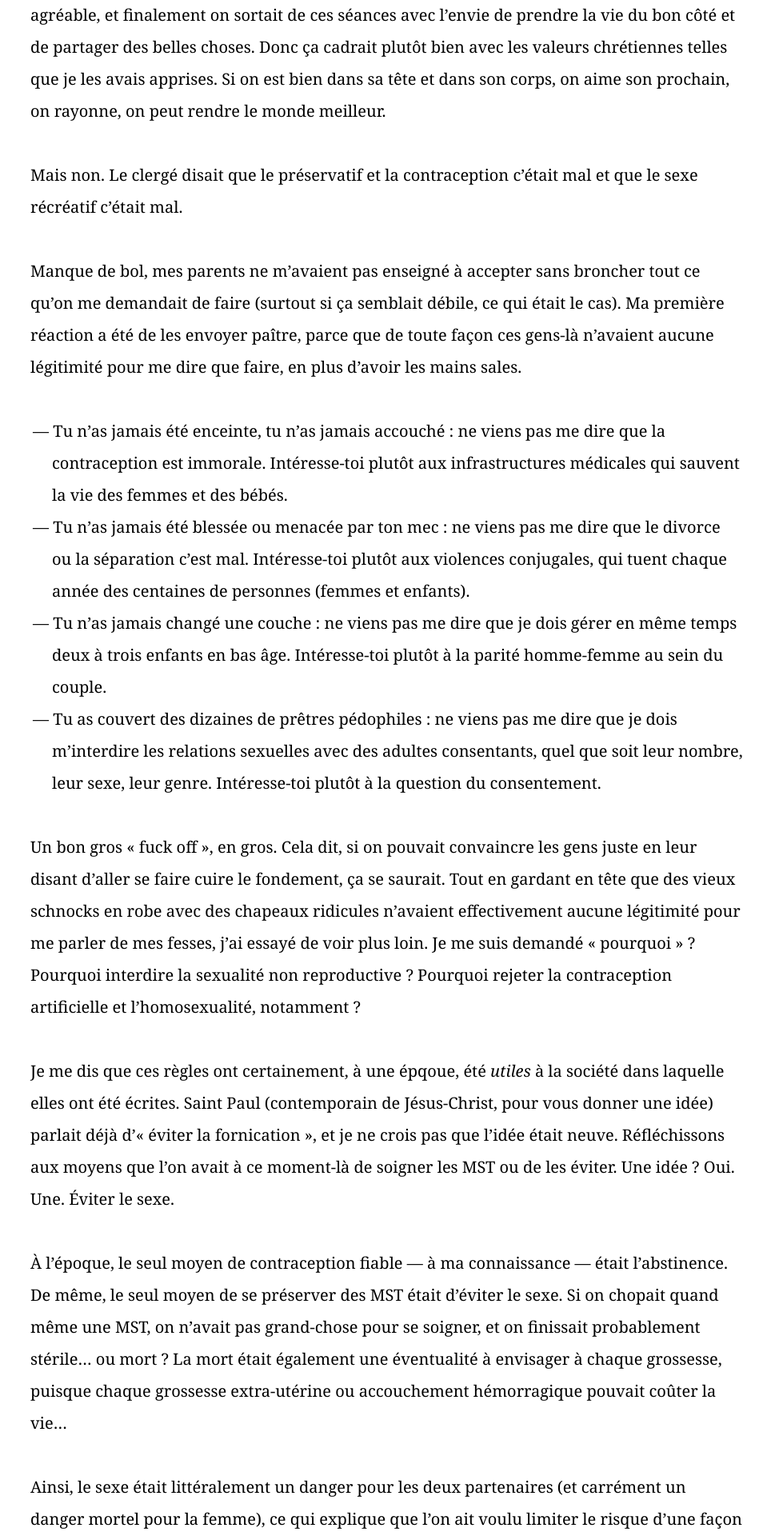
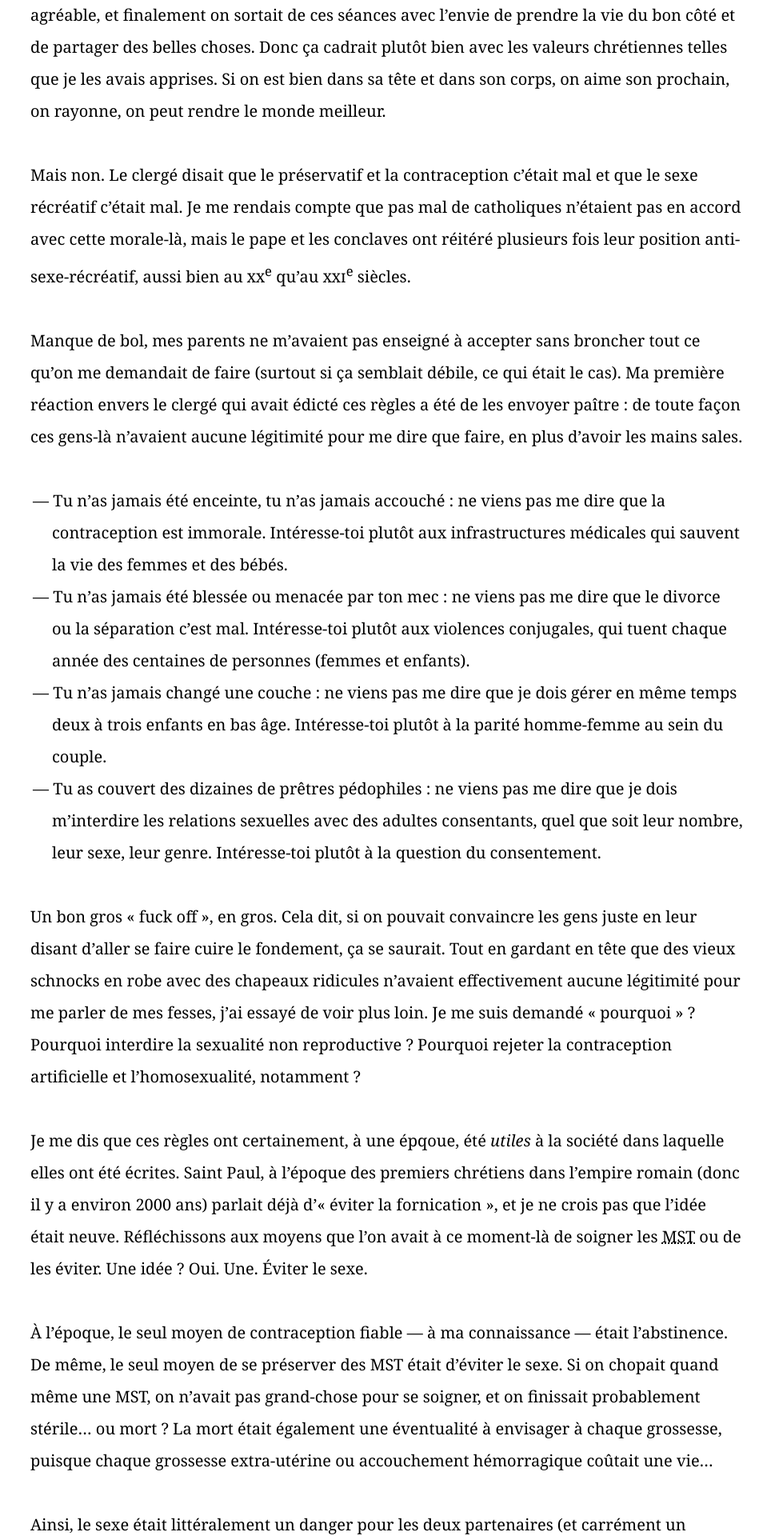
Before and after one commit to tut-tuuut/tut-tuuut.github.io, a Jekyll site: the page built from _posts/2017-05-06-ya-plus-de-morale.md, in a window 1280 px wide. Shown: the part 1441-3361 px from the top of the page at 80% size, without its empty margins (326-1280 px from the left). Built offline with Jekyll 4.4.1, drawn with Linux system fonts in a browser that asks for light colours; some of the changed text lies outside the part shown.

Commit message:
Encore encore quelques retouches

```diff
--- a/_posts/2017-05-06-ya-plus-de-morale.md
+++ b/_posts/2017-05-06-ya-plus-de-morale.md
@@ -16,9 +16,9 @@ Vous allez rire, mais le concept de famille riche ultra-catho, je ne le connaiss
 
 Je ne voyais absolument aucune raison valable pour que la religion me dise quoi faire de mon corps. En effet, quand je faisais des trucs sexuels avec mon corps et éventuellement celui d'une autre personne constentante, je n'avais pas l'impression de faire quelque chose de mal : je ne tuais personne, je ne faisais mal à personne (sauf fausse manip, certes), c'était agréable, et finalement on sortait de ces séances avec l'envie de prendre la vie du bon côté et de partager des belles choses. Donc ça cadrait plutôt bien avec les valeurs chrétiennes telles que je les avais apprises. Si on est bien dans sa tête et dans son corps, on aime son prochain, on rayonne, on peut rendre le monde meilleur.
 
-Mais non. Le clergé disait que le préservatif et la contraception c'était mal et que le sexe récréatif c'était mal.
+Mais non. Le clergé disait que le préservatif et la contraception c'était mal et que le sexe récréatif c'était mal. Je me rendais compte que pas mal de catholiques n'étaient pas en accord avec cette morale-là, mais le pape et les conclaves ont réitéré plusieurs fois leur position anti-sexe-récréatif, aussi bien au <span class="sc">xx</span><sup>e</sup> qu'au <span class="sc">xxi</span><sup>e</sup> siècles.
 
-Manque de bol, mes parents ne m'avaient pas enseigné à accepter sans broncher tout ce qu'on me demandait de faire (surtout si ça semblait débile, ce qui était le cas). Ma première réaction a été de les envoyer paître, parce que de toute façon ces gens-là n'avaient aucune légitimité pour me dire que faire, en plus d'avoir les mains sales.
+Manque de bol, mes parents ne m'avaient pas enseigné à accepter sans broncher tout ce qu'on me demandait de faire (surtout si ça semblait débile, ce qui était le cas). Ma première réaction envers le clergé qui avait édicté ces règles a été de les envoyer paître : de toute façon ces gens-là n'avaient aucune légitimité pour me dire que faire, en plus d'avoir les mains sales.
 
 - Tu n'as jamais été enceinte, tu n'as jamais accouché : ne viens pas me dire que la contraception est immorale. Intéresse-toi plutôt aux infrastructures médicales qui sauvent la vie des femmes et des bébés.
 - Tu n'as jamais été blessée ou menacée par ton mec : ne viens pas me dire que le divorce ou la séparation c'est mal. Intéresse-toi plutôt aux violences conjugales, qui tuent chaque année des centaines de personnes (femmes et enfants).
@@ -27,9 +27,9 @@ Manque de bol, mes parents ne m'avaient pas enseigné à accepter sans broncher
 
 Un bon gros « fuck off », en gros. Cela dit, si on pouvait convaincre les gens juste en leur disant d'aller se faire cuire le fondement, ça se saurait. Tout en gardant en tête que des vieux schnocks en robe avec des chapeaux ridicules n'avaient effectivement aucune légitimité pour me parler de mes fesses, j'ai essayé de voir plus loin. Je me suis demandé « pourquoi » ? Pourquoi interdire la sexualité non reproductive ? Pourquoi rejeter la contraception artificielle et l'homosexualité, notamment ?
 
-Je me dis que ces règles ont certainement, à une épqoue, été _utiles_ à la société dans laquelle elles ont été écrites. Saint Paul (contemporain de Jésus-Christ, pour vous donner une idée) parlait déjà d'« éviter la fornication », et je ne crois pas que l'idée était neuve. Réfléchissons aux moyens que l'on avait à ce moment-là de soigner les MST ou de les éviter. Une idée ? Oui. Une. Éviter le sexe.
+Je me dis que ces règles ont certainement, à une épqoue, été _utiles_ à la société dans laquelle elles ont été écrites. Saint Paul, à l'époque des premiers chrétiens dans l'empire romain (donc il y a environ 2000 ans) parlait déjà d'« éviter la fornication », et je ne crois pas que l'idée était neuve. Réfléchissons aux moyens que l'on avait à ce moment-là de soigner les <acronym title="Maladies sexuellement transmissibles">MST</acronym> ou de les éviter. Une idée ? Oui. Une. Éviter le sexe.
 
-À l'époque, le seul moyen de contraception fiable — à ma connaissance — était l'abstinence. De même, le seul moyen de se préserver des MST était d'éviter le sexe. Si on chopait quand même une MST, on n'avait pas grand-chose pour se soigner, et on finissait probablement stérile… ou mort ? La mort était également une éventualité à envisager à chaque grossesse, puisque chaque grossesse extra-utérine ou accouchement hémorragique pouvait coûter la vie…
+À l'époque, le seul moyen de contraception fiable — à ma connaissance — était l'abstinence. De même, le seul moyen de se préserver des MST était d'éviter le sexe. Si on chopait quand même une MST, on n'avait pas grand-chose pour se soigner, et on finissait probablement stérile… ou mort ? La mort était également une éventualité à envisager à chaque grossesse, puisque chaque grossesse extra-utérine ou accouchement hémorragique coûtait une vie…
 
 Ainsi, le sexe était littéralement un danger pour les deux partenaires (et carrément un danger mortel pour la femme), ce qui explique que l'on ait voulu limiter le risque d'une façon ou d'une autre… par exemple en disant que c'était mal, ou « le diable », parce que la politique du bâton marche toujours.
 
@@ -41,8 +41,8 @@ Il est ÉVIDENT que Dieu n'a RIEN à voir là-dedans. Cette règle a été écri
 
 Si l'on accepte de replacer ce genre de règles (pas seulement celles qui concernent le sexe) dans le contexte de l'époque où elles ont été écrites, on trouve facilement une utilité à celles-ci. Vous croyez vraiment que Dieu a interdit aux Juifs de manger du cochon ? C'était peut-être juste un problème d'intoxications alimentaires trop fréquentes dues à la viande de porc, et qu'on en a touché un mot au rabbin pour diminuer le problème. Vous croyez aussi que c'est le divin qui interdit de boire de l'alcool ? Peut-être juste que les soldats et les paysans étaient moins efficaces quand ils avaient la gueule de bois… Et cette règle qui interdit de porter en même temps du lin et du coton ? … Hmm… euh… peut-être un coup des lobbies textiles de l'antiquité ?
 
-Et donc vous croyez vraiment que c'est Dieu qui vous empêche de prendre la pilule ou de coucher avec une personne du même sexe que vous ? Non. C'est le reliquat d'une politique de santé publique de l'antiquité, qui n'a plus aucune raison d'être à l'heure actuelle. SAUF si c'est VOUS qui décidez que c'est important pour vous et que vous voulez vous « réserver » pour votre _significant other_. C'est comme tremper sa tartine dans le thé : ça m'horripile, jamais de la vie je ne le ferais, mais ça ne fait de mal à personne donc vous faites bien ce que vous voulez avec votre thé et avec totre tartine (du moment que vous ne me forcez pas à faire pareil).
+Et donc vous croyez vraiment que c'est Dieu qui vous empêche de prendre la pilule ou de coucher avec une personne du même sexe que vous ? Non. C'est le reliquat d'une politique de santé publique de l'antiquité, qui n'a plus aucune raison d'être à l'heure actuelle. SAUF si c'est VOUS qui décidez que c'est important pour vous et que vous voulez vous « réserver » pour votre _significant other_. C'est comme tremper sa tartine dans le thé : jamais de la vie je ne le ferais, mais ça ne fait de mal à personne donc vous faites bien ce que vous voulez avec votre thé et avec totre tartine (du moment que vous ne me forcez pas à faire pareil).
 
 Mais si à l'inverse vous voulez explorer pour savoir ce qui vous plaît, ce qui existe… allez-y ! À part le risque de forcer ou blesser quelqu'un, rien ne devrait vous empêcher d'expérimenter : on a en 2017 le matériel adéquat pour éviter de choper des cochonneries en jouant avec son corps. On a des capotes pour éviter les MST, des médicaments pour en soigner certaines, et on meurt beaucoup moins de la grossesse et de l'accouchement, même si ça reste risqué (<acronym title="Grossesse extra-utérine">GEU</acronym>, hypertension, diabète, hémorragies…). La contraception est bénéfique pour la société et pour les individus, car elle diminue les risques liés à la grossesse, dans un contexte où on n'a plus besoin de faire 10 enfants par femme pour atteindre le seuil de renouvellement de la population. Au contraire, on aurait plutôt intérêt à se placer _sous_ le seuil de renouvellement pour graduellement diminuer notre impact sur l'environnement.
 
-En fait, maintenant que le système de santé nous permet d'être sereins sur la survie de la mère et de l'enfant dans le cas d'une grossesse, que la contraception permet d'espacer les naissances, et que les problèmes de climat nous encouragent à nous calmer côté démographie, il serait peut-être temps de privilégier la qualité à la quantité. Avoir peu d'enfants, mais les élever avec soin et avec beaucoup d'amour, leur apprendre à aimer l'autre et à aimer leur corps, sans avoir peur de la différence.
+En fait, maintenant que le système de santé nous permet d'être sereins sur la survie de la mère et de l'enfant dans le cas d'une grossesse, que la contraception permet d'espacer les naissances, et que les problèmes de climat nous encouragent à nous calmer côté démographie, il serait peut-être temps de privilégier la qualité à la quantité. Avoir peu d'enfants, mais les élever avec soin et avec beaucoup d'amour, leur apprendre à aimer l'autre et à aimer leur corps, sans avoir peur de la différence. Ça devrait être cet amour-là, « la morale ».
--- a/css/main.scss
+++ b/css/main.scss
@@ -40,6 +40,9 @@ a:hover   { color: #f06; }
 }
 .video {
   height: 16em;
+}
+.sc {
+  font-variant: small-caps;
 }
 /*****************************************************************************/
 /*
```
